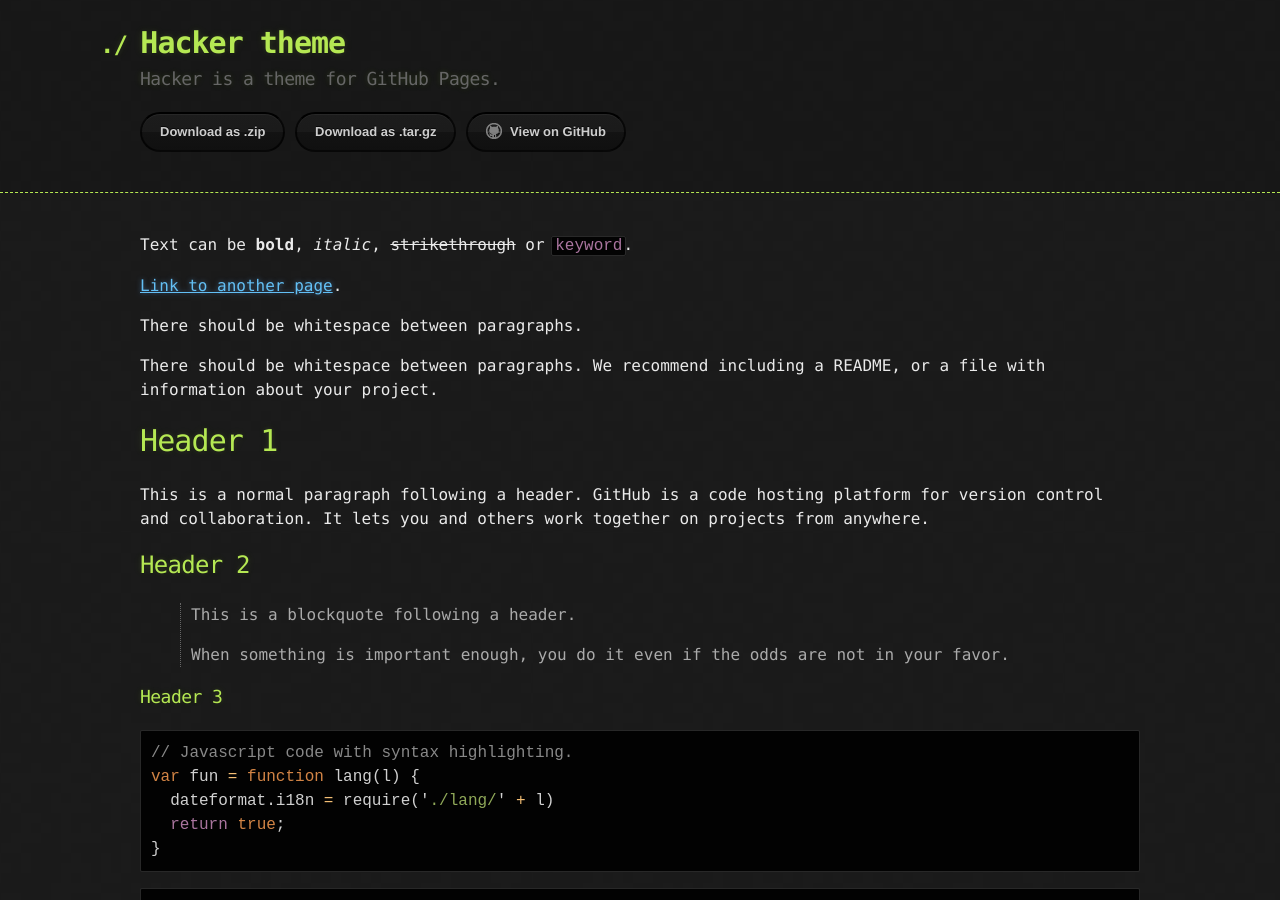
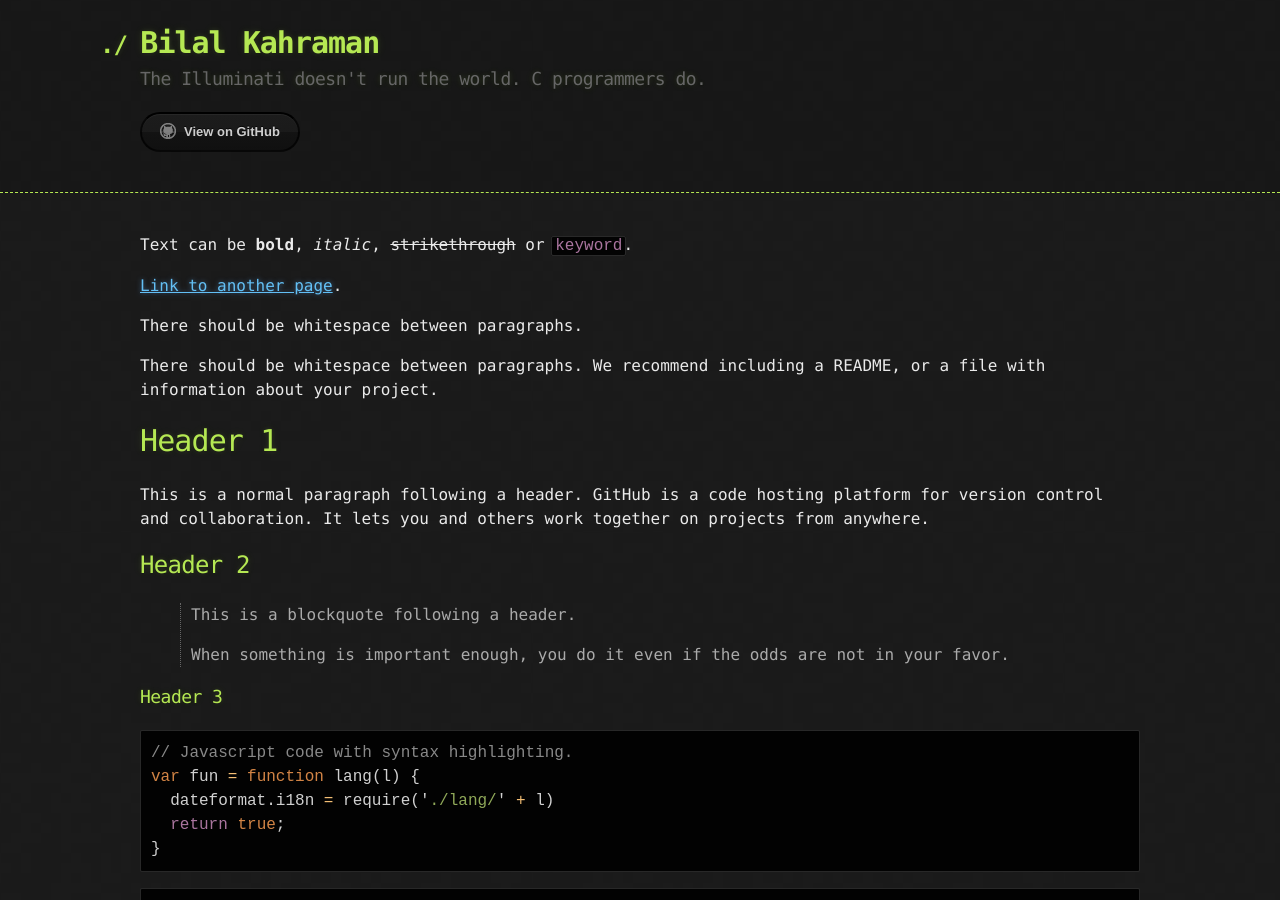
Before and after one commit to bilalkah/bilalkah.github.io, a Jekyll site: the page built from index.md, in a window 1280 px wide and 900 px high. Built offline with Jekyll 4.4.1, drawn with Linux system fonts in a browser that asks for light colours.

Commit message:
zero point

```diff
--- a/_config.yml
+++ b/_config.yml
@@ -1,5 +1,5 @@
-title: Hacker theme
-description: Hacker is a theme for GitHub Pages.
-show_downloads: true
-google_analytics:
+title: Bilal Kahraman
+description: "The Illuminati doesn't run the world. C programmers do."
+show_downloads: false
+google_analytics: false
 theme: jekyll-theme-hacker
```
